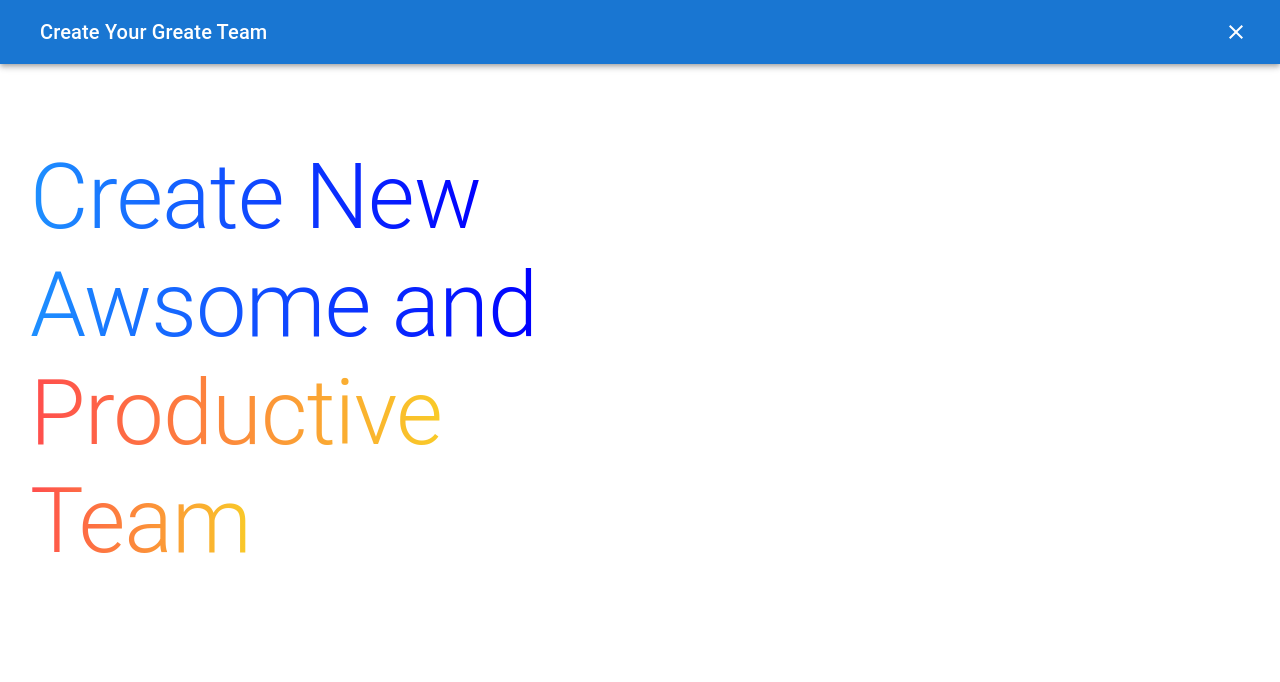
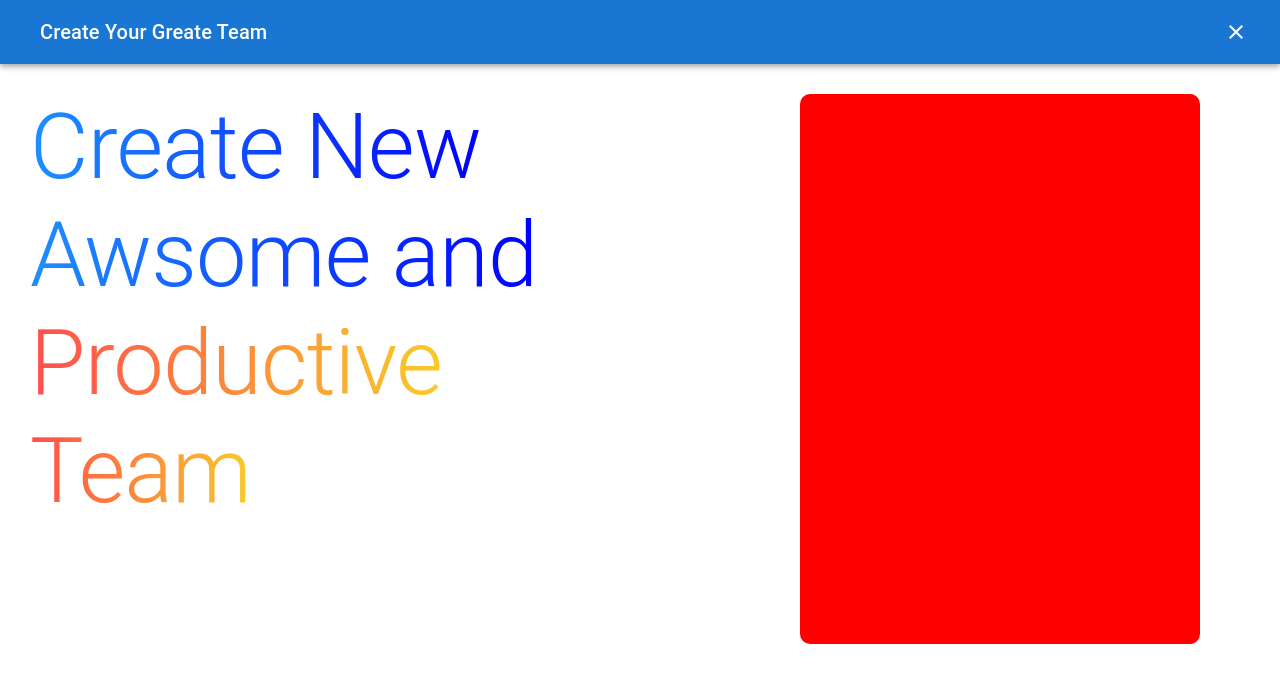
Before and after one commit to RamazaniMwemedi/Covale-Web-Version, a Next.js app in the folder soga/: page /components/CreateTeam in a window 1280 px wide. Shown: the top 682 px of the page. Built offline with nearby package versions, Linux system fonts and the light colour scheme.

Commit message:
Added the right box

```diff
--- a/soga/pages/components/CreateTeam.js
+++ b/soga/pages/components/CreateTeam.js
@@ -43,19 +43,20 @@ const CreateTeam = ({ toggleShowTeam }) => {
           </Toolbar>
         </AppBar>
         {/* Body */}
-        <Box>
+        <Box
+          sx={{
+            display: "flex",
+            justifyContent: "space-between",
+
+            margin: "30px",
+          }}
+        >
           {/* Left */}
-          <Box
-            sx={{
-              padding: "30px",
-              paddingTop: "80px",
-            }}
-          >
+          <Box>
             <Typography
               variant="h2"
               sx={{
                 fontSize: "90px",
-                color: "linear-gradient(-90deg, red, yellow)",
               }}
             >
               <span className="animated">Create New</span>
@@ -86,7 +87,15 @@ const CreateTeam = ({ toggleShowTeam }) => {
             </Typography>
           </Box>
           {/* Right */}
-          <Box></Box>
+          <Box
+            sx={{
+              height: "550px",
+              width: "400px",
+              backgroundColor: "red",
+              borderRadius: "10px",
+              marginRight:"50px"
+            }}
+          ></Box>
         </Box>
       </Dialog>
     </div>
```
